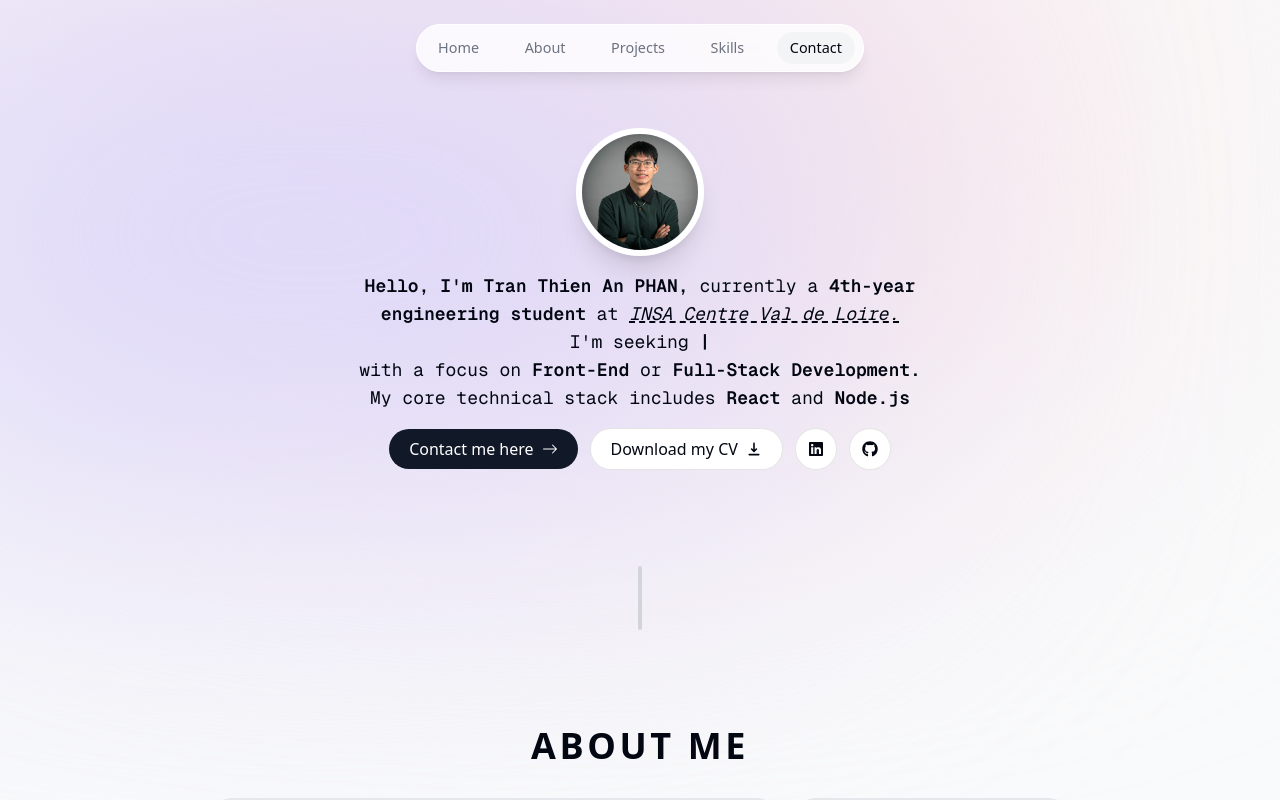
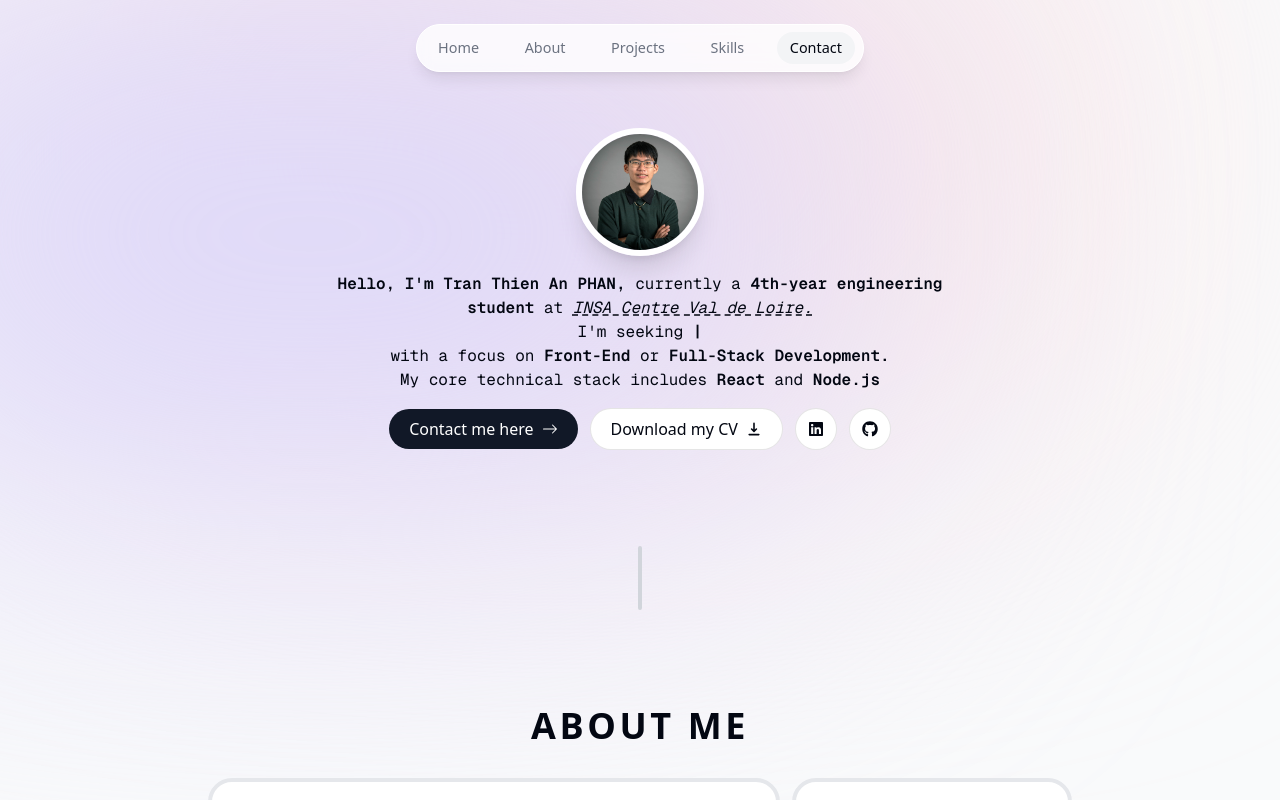
Before and after one commit to phantranthienan/portfolio, a Next.js app: page / in a window 1280 px wide. Shown: the top 800 px of the page. Built offline with nearby package versions, Linux system fonts and the light colour scheme; no server answers.

Commit message:
fix fontsize

```diff
--- a/src/components/Intro.tsx
+++ b/src/components/Intro.tsx
@@ -43,7 +43,7 @@ const Intro = () => {
             </div>
 
             <motion.p
-                className="mb-4 mt-4 px-4 font-geist-mono text-sm sm:text-lg"
+                className="mb-4 mt-4 px-4 font-geist-mono text-xs sm:text-base"
                 initial={{ opacity: 0, y: 100 }}
                 animate={{ opacity: 1, y: 0 }}
             >
```
